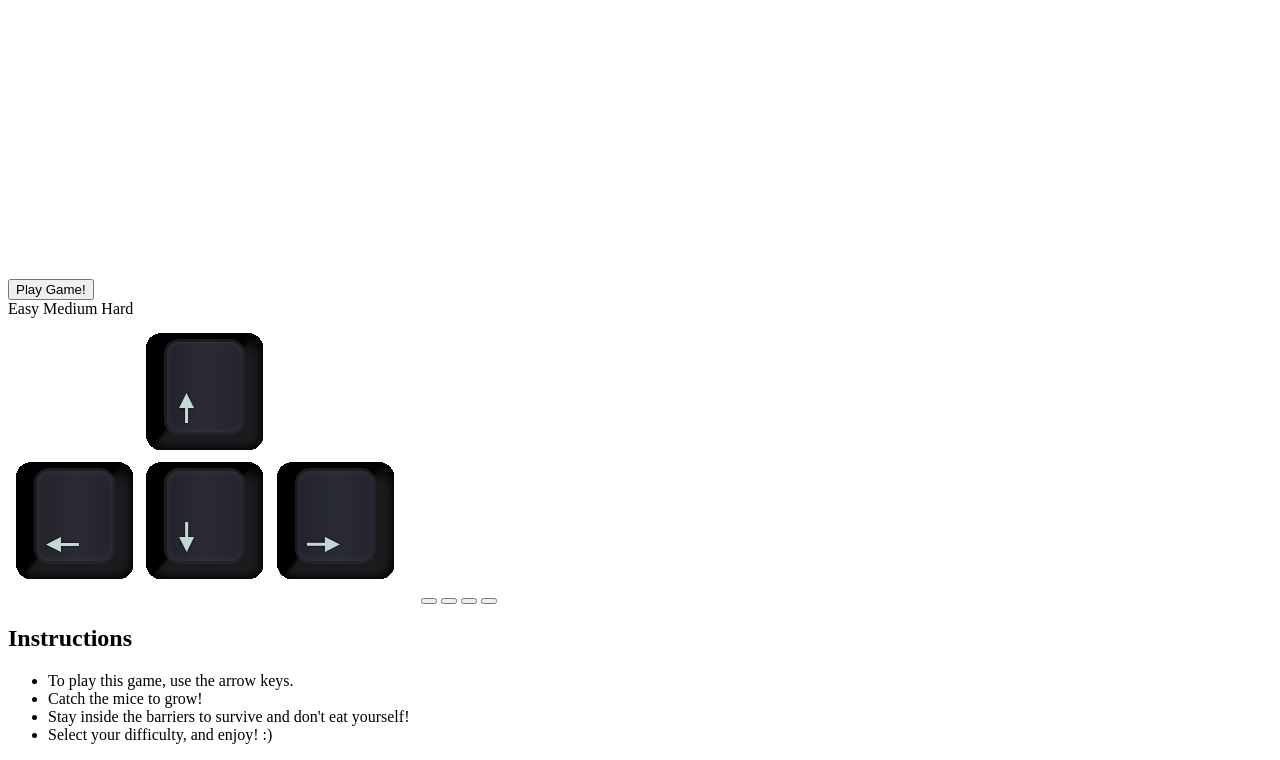
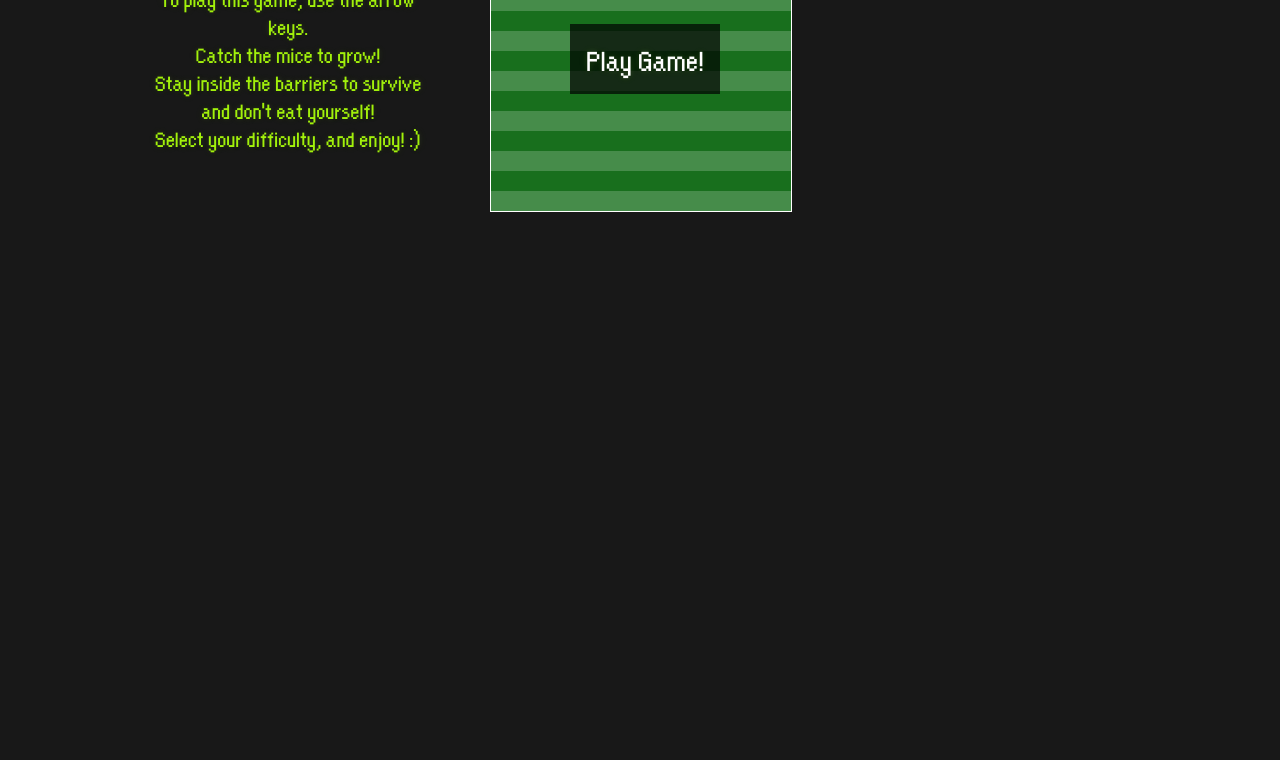
Before and after one commit to aidant842/MSP2, a plain HTML site: page index.html in a window 1280 px wide. Shown: the part 236-996 px from the top of the page. After the commit the page ends 800 px from the top, so only its background shows below. Drawn offline with Linux system fonts and the light colour scheme.

Commit message:
fixed mistake of loading wrong css file in html

```diff
--- a/index.html
+++ b/index.html
@@ -6,7 +6,7 @@
 	<meta name="viewport" content="width=device-width, initial-scale=1.0">
 	<title>Snake</title>
 	<link rel="icon" href="assets/images/snakeIcon.png" type="image/png">
-	<link rel="stylesheet" href="assets/css/mainStyle.css" type="text/css">
+	<link rel="stylesheet" href="assets/css/style.css" type="text/css">
 </head>
 
 <body>
```
